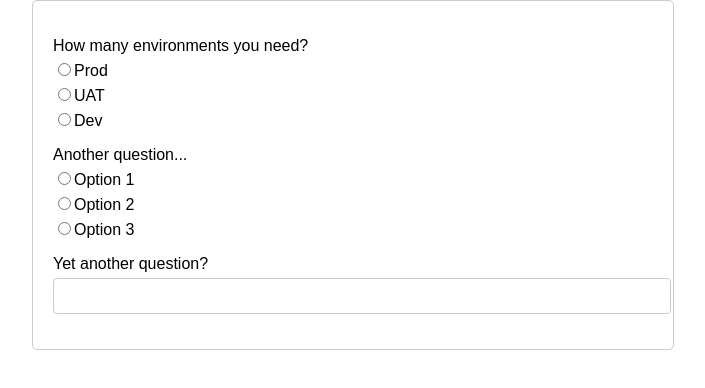
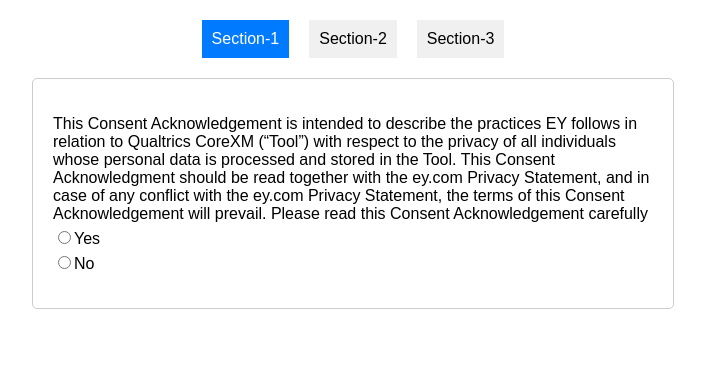
Before and after one commit to skylerbrady/dynamic-form, a React (Create React App) app: page / in a window 1280 px wide. Shown: the top 388 px of the page, without its empty margins (287-992 px from the left). Built offline with nearby package versions, Linux system fonts and the light colour scheme; what timers would draw is missing.

Commit message:
Added dynamic table

```diff
--- a/src/DynamicForm.css
+++ b/src/DynamicForm.css
@@ -45,3 +45,27 @@
 .submit-button:hover {
   background-color: #45a049;
 }
+
+.tab-headers {
+  display: flex;
+  justify-content: center;
+  margin-top: 20px;
+}
+
+.tab-headers button {
+  margin: 0 10px;
+  padding: 10px;
+  border: none;
+  background-color: #f0f0f0;
+  cursor: pointer;
+  font-size: 16px;
+}
+
+.tab-headers button.active {
+  background-color: #007bff;
+  color: white;
+}
+
+.dynamic-form {
+  margin-top: 20px;
+}
--- a/src/DynamicForm.js
+++ b/src/DynamicForm.js
@@ -1,44 +1,62 @@
 import React, { useState } from "react";
-import "./DynamicForm.css"; // Import CSS file for styling
+import Table from "./Table";
+import "./DynamicForm.css";
 
 const DynamicForm = ({ questionnaire }) => {
-  const [answers, setAnswers] = useState({});
-
-  const handleChange = (questionId, answer) => {
-    setAnswers({ ...answers, [questionId]: answer });
+  const [activeTab, setActiveTab] = useState(0);
+  const handleTabClick = (index) => {
+    setActiveTab(index);
   };
-
-  return (
-    <div className="dynamic-form">
-      {questionnaire.Section.Question.map((question) => (
+  const Question = ({ question }) => (
     <div className="question" key={question.$.ID}>
       <p>{question["QuestionText"]}</p>
       {question["AnswerType"] === "Radio Button" && (
         <div className="answer-options">
           {question["AnswerData"].split(",").map((option) => (
             <label key={option.trim()}>
-                  <input
-                    type="radio"
-                    value={option.trim()}
-                    checked={answers[question.$.ID] === option.trim()}
-                    onChange={() => handleChange(question.$.ID, option.trim())}
-                  />
+              <input type="radio" />
               {option.trim()}
             </label>
           ))}
         </div>
       )}
       {question["AnswerType"] === "Text" && (
-            <input
-              className="text-input"
-              type="text"
-              value={answers[question.$.ID] || ""}
-              onChange={(e) => handleChange(question.$.ID, e.target.value)}
-            />
+        <input className="text-input" type="text" />
+      )}
+      {question["AnswerType"] === "Table" && <Table tableData={question} />}
+    </div>
+  );
+  return (
+    <>
+      <div className="tab-headers">
+        {questionnaire.Section.map((section, index) => (
+          <button
+            key={index}
+            onClick={() => handleTabClick(index)}
+            className={activeTab === index ? "active" : ""}
+          >
+            {section.$.title}
+          </button>
+        ))}
+      </div>
+
+      <form className="dynamic-form">
+        {questionnaire.Section.map((section, sectionIndex) => (
+          <div
+            key={sectionIndex}
+            style={{ display: activeTab === sectionIndex ? "block" : "none" }}
+          >
+            {section.Question.length > 0 ? (
+              section.Question.map((question) => (
+                <Question question={question} />
+              ))
+            ) : (
+              <Question question={section.Question} />
             )}
           </div>
         ))}
-    </div>
+      </form>
+    </>
   );
 };
 
--- /dev/null
+++ b/src/Table.js
@@ -0,0 +1,50 @@
+import React from "react";
+import "./table.css";
+const Table = ({ tableData }) => {
+  const { TableRow, TableData } = tableData;
+  const headers = TableRow.split(",").map((header) => header.trim());
+  const rows = [];
+  let currentRow = [];
+  TableData.forEach((data, index) => {
+    const { TableDataType, TableDataValue } = data;
+    currentRow.push({ type: TableDataType, value: TableDataValue });
+    if ((index + 1) % headers.length === 0) {
+      rows.push(currentRow);
+      currentRow = [];
+    }
+  });
+
+  return (
+    <table>
+      <thead>
+        <tr>
+          {headers.map((header, index) => (
+            <th key={index}>{header}</th>
+          ))}
+        </tr>
+      </thead>
+      <tbody>
+        {rows.map((row, rowIndex) => (
+          <tr key={rowIndex}>
+            {row.map((cell, cellIndex) => (
+              <td key={cellIndex}>
+                {cell.type === "text" && cell.value}
+                {cell.type === "dropdown" && (
+                  <select>
+                    {cell.value.split(",").map((option, optionIndex) => (
+                      <option key={optionIndex} value={option.trim()}>
+                        {option.trim()}
+                      </option>
+                    ))}
+                  </select>
+                )}
+                {cell.type === "TextField" && <input type="text" />}
+              </td>
+            ))}
+          </tr>
+        ))}
+      </tbody>
+    </table>
+  );
+};
+export default Table;
--- /dev/null
+++ b/src/table.css
@@ -0,0 +1,45 @@
+/* Table Styles */
+table {
+  width: 100%;
+  border-collapse: collapse;
+  margin-bottom: 20px;
+  font-size: 16px;
+  text-align: left;
+}
+
+table th,
+table td {
+  padding: 12px 15px;
+  border: 1px solid #ddd;
+}
+
+table th {
+  background-color: #f4f4f4;
+  font-weight: bold;
+}
+
+table tbody tr:nth-child(even) {
+  background-color: #f9f9f9;
+}
+
+table tbody tr:hover {
+  background-color: #f1f1f1;
+}
+
+/* Input and Select Styles */
+table input[type="text"],
+table select {
+  width: 100%;
+  padding: 8px;
+  box-sizing: border-box;
+  border: 1px solid #ccc;
+  border-radius: 4px;
+}
+
+table input[type="text"] {
+  margin: 0;
+}
+
+table select {
+  margin: 0;
+}
```
Also changed, not shown: src/common/xml.txt. Lines whose indentation alone changed are shown as unchanged.
